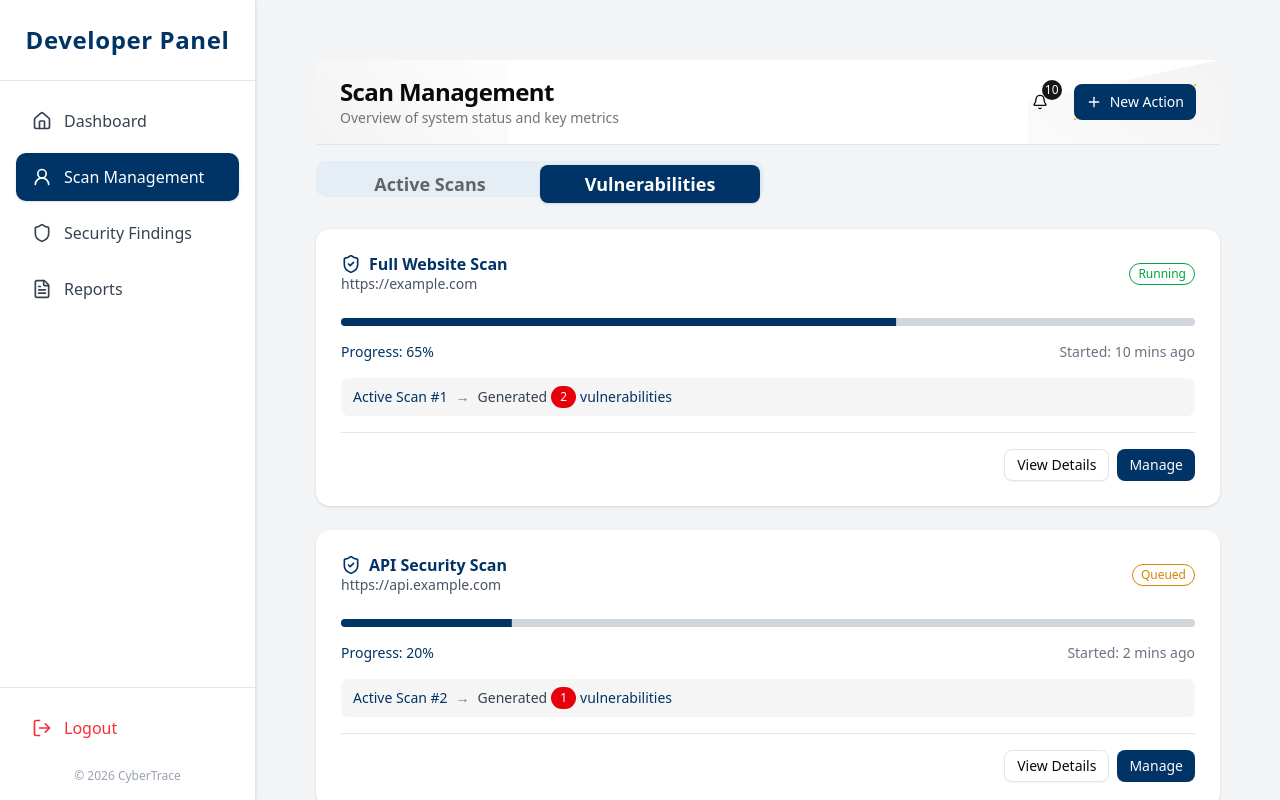
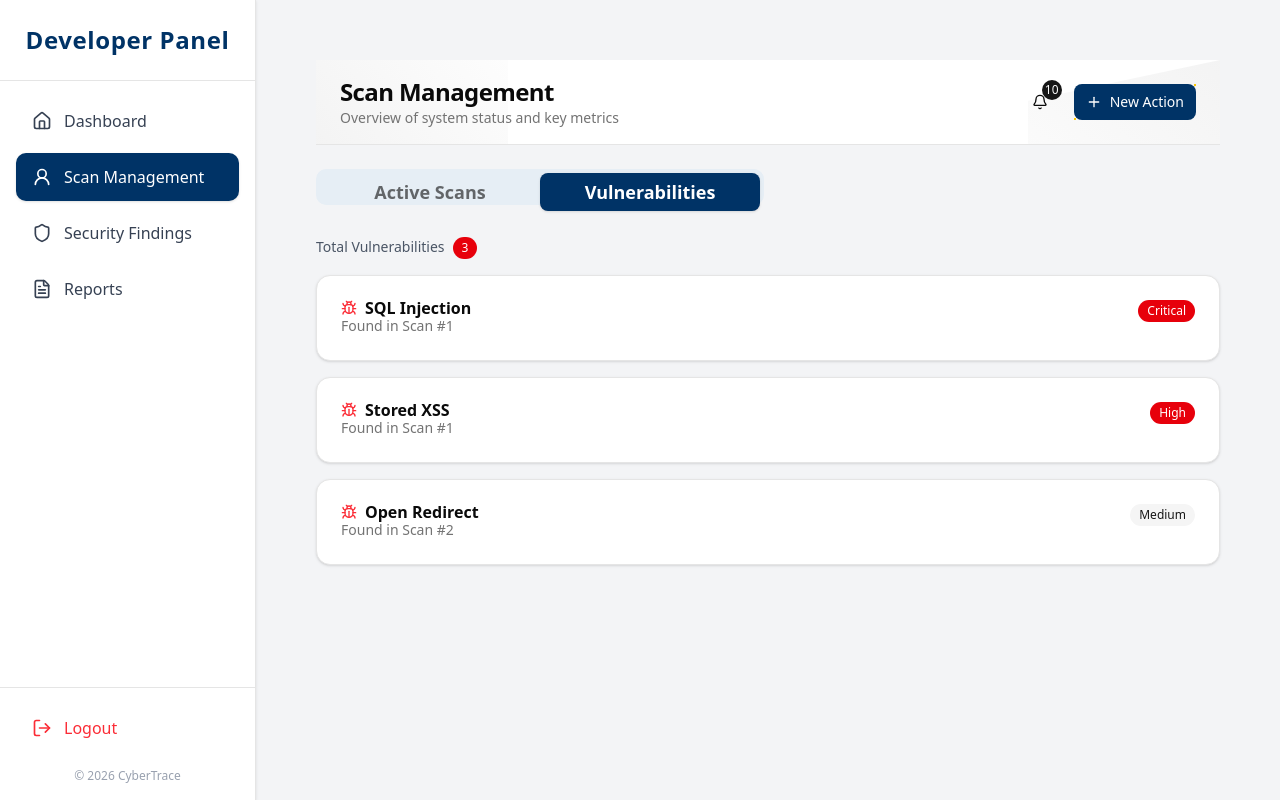
Before and after one commit to vulnerability-scanner-website/Final-year-project, a Next.js app in the folder frontend/: page /dashboard/developer/scan_management in a window 1280 px wide. Both pictures are taken after a click on the tab "Vulnerabilities". Shown: the top 800 px of the page. Built offline with nearby package versions, Linux system fonts and the light colour scheme.

Commit message:
edit the scan-management from develoer page

```diff
--- a/frontend/src/app/dashboard/developer/scan_management/page.jsx
+++ b/frontend/src/app/dashboard/developer/scan_management/page.jsx
@@ -19,9 +19,9 @@ import {
   DropdownMenuContent,
   DropdownMenuItem,
 } from "@/components/ui/dropdown-menu";
+
 import { ShieldCheck, Bug } from "lucide-react";
 import { DashboardHeader } from "@/components/header/header";
-import { bg } from "date-fns/locale";
 
 /* ---------------- Mock Data ---------------- */
 
@@ -73,7 +73,7 @@ const vulnerabilities = [
   },
 ];
 
-/* ---------------- Helpers ---------------- */
+/* ---------------- Helper ---------------- */
 
 const getVulnCount = (scanId) =>
   vulnerabilities.filter((v) => v.scanId === scanId).length;
@@ -85,16 +85,15 @@ export default function ScanManagement() {
 
   const handleManageAction = (action, scanId) => {
     console.log(`Action: ${action} on scan ${scanId}`);
-    // connect to API later
   };
 
   return (
-    <div className="ml-64 p-5 space-y-4">
+    <div className="ml-64 p-5 space-y-6">
       {/* Header */}
       <DashboardHeader role="scanmanagement" />
 
-      <Tabs defaultValue="active">
-        <Tabs defaultValue="active">
+      <Tabs defaultValue="active" className="space-y-6">
+        {/* Tabs Header */}
         <TabsList className="grid w-full grid-cols-2 max-w-md h-14 bg-[#e6eef5] p-1 rounded-lg">
           <TabsTrigger
             value="active"
@@ -116,10 +115,10 @@ export default function ScanManagement() {
             Vulnerabilities
           </TabsTrigger>
         </TabsList>
-        </Tabs>
 
         {/* ---------------- Active Scans ---------------- */}
-        <TabsContent value="active" className="mt-6 space-y-6">
+
+        <TabsContent value="active" className="space-y-6">
           {activeScans.map((scan) => (
             <Card
               key={scan.id}
@@ -131,10 +130,12 @@ export default function ScanManagement() {
                     <ShieldCheck className="h-5 w-5 text-[#003366]" />
                     {scan.name}
                   </CardTitle>
+
                   <CardDescription className="text-gray-600">
                     {scan.target}
                   </CardDescription>
                 </div>
+
                 <Badge
                   variant="outline"
                   className={`${
@@ -150,26 +151,35 @@ export default function ScanManagement() {
               </CardHeader>
 
               <CardContent className="space-y-4">
+                {/* Progress */}
                 <Progress
                   value={scan.progress}
                   className="bg-gray-300 [&>div]:bg-[#003366]"
                 />
+
                 <div className="flex justify-between text-sm">
                   <span className="text-[#003366] font-medium">
                     Progress: {scan.progress}%
                   </span>
 
-                  <span className="text-gray-500">Started: {scan.started}</span>
+                  <span className="text-gray-500">
+                    Started: {scan.started}
+                  </span>
                 </div>
 
+                {/* Vulnerability Info */}
                 <div className="flex items-center gap-2 rounded-md bg-muted px-3 py-2 text-sm">
                   <span className="font-medium text-[#003366]">
                     Active Scan #{scan.id}
                   </span>
+
                   <span className="text-muted-foreground">→</span>
+
                   <span className="flex items-center gap-1 text-gray-700">
                     Generated
-                    <Badge variant="destructive">{getVulnCount(scan.id)}</Badge>
+                    <Badge variant="destructive">
+                      {getVulnCount(scan.id)}
+                    </Badge>
                     <span className="font-medium text-[#003366]">
                       vulnerabilities
                     </span>
@@ -178,54 +188,71 @@ export default function ScanManagement() {
 
                 <Separator />
 
+                {/* Buttons */}
                 <div className="flex justify-end gap-2">
-                  {/* View Details Button */}
+                  {/* View Details */}
                   <Button
                     size="sm"
                     variant="outline"
                     onClick={() =>
-                      router.push(`/dashboard/admin/scan_management/${scan.id}`)
+                      router.push(
+                        `/dashboard/developer/scan_management/${scan.id}`
+                      )
                     }
-                    className={"hover:bg-amber-500"}
+                    className="hover:bg-amber-500 cursor-pointer"
                   >
                     View Details
                   </Button>
 
-                  {/* Manage Dropdown */}
+                  {/* Manage */}
                   <DropdownMenu>
                     <DropdownMenuTrigger asChild>
-                      <Button size="sm" className={"bg-[#003366]"}>
+                      <Button
+                        size="sm"
+                        className="bg-[#003366] cursor-pointer"
+                      >
                         Manage
                       </Button>
                     </DropdownMenuTrigger>
+
                     <DropdownMenuContent align="end">
                       <DropdownMenuItem
-                        onClick={() => handleManageAction("pause", scan.id)}
-                        className="data-[highlighted]:bg-yellow-600 data-[highlighted]:text-white"
+                        onClick={() =>
+                          handleManageAction("pause", scan.id)
+                        }
                       >
                         Pause Scan
                       </DropdownMenuItem>
+
                       <DropdownMenuItem
-                        onClick={() => handleManageAction("resume", scan.id)}
-                        className="data-[highlighted]:bg-green-600 data-[highlighted]:text-white"
+                        onClick={() =>
+                          handleManageAction("resume", scan.id)
+                        }
                       >
                         Resume Scan
                       </DropdownMenuItem>
+
                       <DropdownMenuItem
-                        onClick={() => handleManageAction("stop", scan.id)}
-                        className="data-[highlighted]:bg-red-600 data-[highlighted]:text-white"
+                        onClick={() =>
+                          handleManageAction("stop", scan.id)
+                        }
                       >
                         Stop Scan
                       </DropdownMenuItem>
+
                       <DropdownMenuItem
-                        onClick={() => handleManageAction("rerun", scan.id)}
-                        className="data-[highlighted]:bg-[#003366] data-[highlighted]:text-white"
+                        onClick={() =>
+                          handleManageAction("rerun", scan.id)
+                        }
                       >
                         Re-run Scan
                       </DropdownMenuItem>
+
                       <DropdownMenuItem
-                        onClick={() => handleManageAction("delete", scan.id)}
-                        className="text-red-600 data-[highlighted]:bg-red-600 data-[highlighted]:text-white"
+                        className="text-red-600"
+                        onClick={() =>
+                          handleManageAction("delete", scan.id)
+                        }
                       >
                         Delete Scan
                       </DropdownMenuItem>
@@ -238,21 +265,51 @@ export default function ScanManagement() {
         </TabsContent>
 
         {/* ---------------- Vulnerabilities ---------------- */}
-        <TabsContent value="vulnerabilities" className="mt-6 space-y-4">
+
+        <TabsContent value="vulnerabilities" className="space-y-4">
+          {/* Counter */}
+          <div className="text-sm text-gray-600">
+            Total Vulnerabilities
+            <Badge variant="destructive" className="ml-2">
+              {vulnerabilities.length}
+            </Badge>
+          </div>
+
           {vulnerabilities.map((vuln) => (
             <Card
               key={vuln.id}
+              className="cursor-pointer hover:shadow-lg transition-shadow border hover:border-red-400"
               onClick={() =>
-                router.push(`/admin/scan_management/${vuln.scanId}`)
+                router.push(
+                  `/dashboard/developer/scan_management/${vuln.scanId}`
+                )
               }
-              className="cursor-pointer hover:shadow-lg transition-shadow"
             >
               <CardHeader className="flex justify-between items-start">
                 <div>
-                  <CardTitle>{vuln.title}</CardTitle>
-                  <CardDescription>Scan #{vuln.scanId}</CardDescription>
+                  <CardTitle className="flex items-center gap-2">
+                    <Bug className="h-4 w-4 text-red-500" />
+                    {vuln.title}
+                  </CardTitle>
+
+                  <CardDescription>
+                    Found in Scan #{vuln.scanId}
+                  </CardDescription>
                 </div>
-                <Badge variant="destructive">{vuln.severity}</Badge>
+
+                <Badge
+                  variant={
+                    vuln.severity === "Critical"
+                      ? "destructive"
+                      : vuln.severity === "High"
+                      ? "destructive"
+                      : vuln.severity === "Medium"
+                      ? "secondary"
+                      : "outline"
+                  }
+                >
+                  {vuln.severity}
+                </Badge>
               </CardHeader>
             </Card>
           ))}
```
Lines whose indentation alone changed are shown as unchanged.
